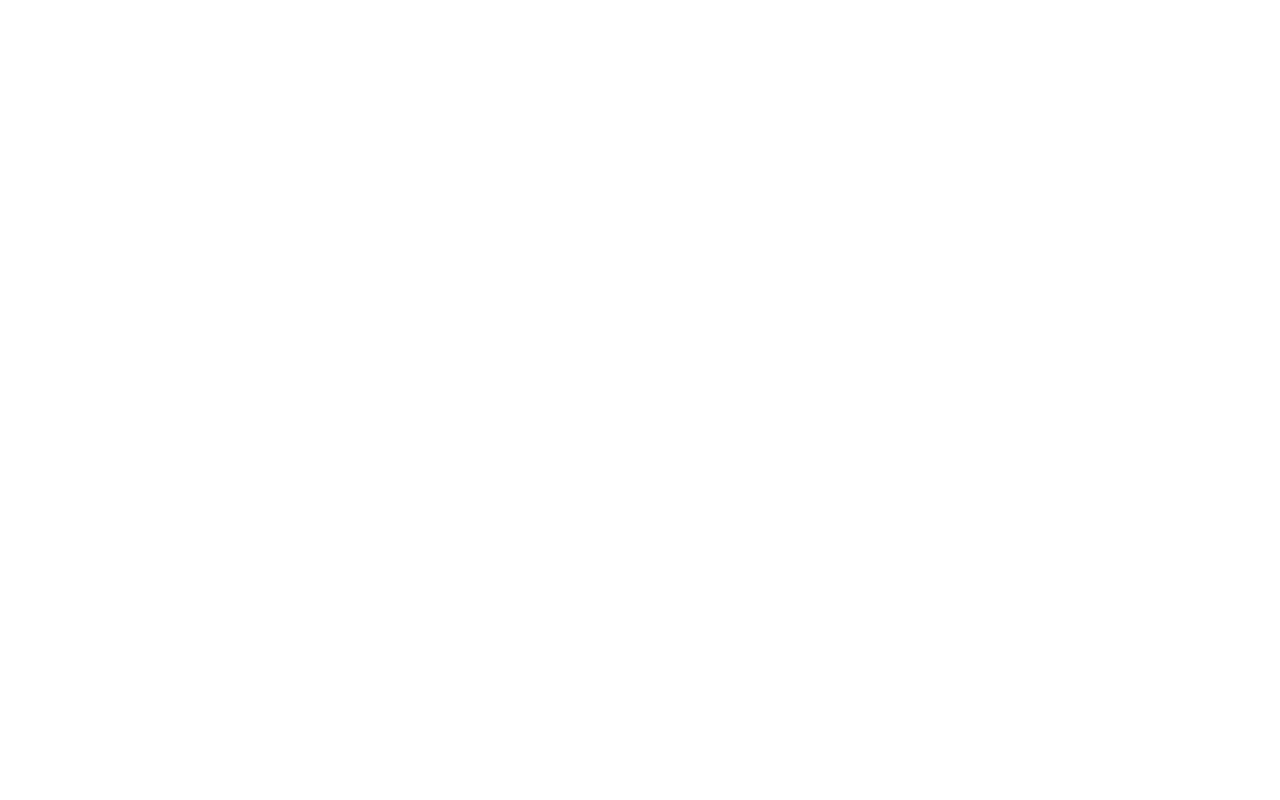
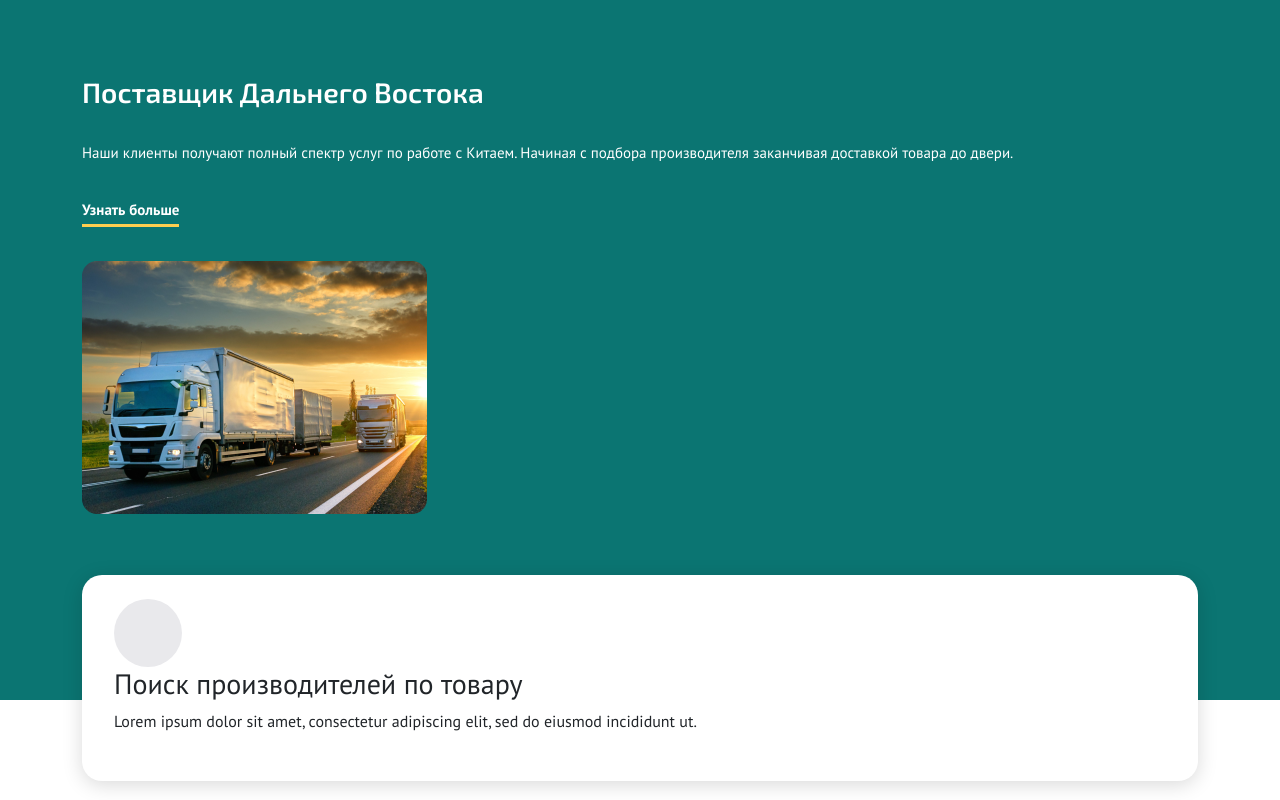
Before and after one commit to GefryV3/first-site, a website: page index.html in a window 1280 px wide. Drawn offline with nearby package versions, Linux system fonts and the light colour scheme.

Commit message:
End first day of development

```diff
--- a/index.html
+++ b/index.html
@@ -1,13 +1,60 @@
 <!DOCTYPE html>
 <html lang="en">
+
 <head>
   <meta charset="UTF-8" />
   <link rel="icon" type="image/svg+xml" href="favicon.svg" />
   <meta name="viewport" content="width=device-width, initial-scale=1.0" />
   <title>First site</title>
-    <link href="https://cdn.jsdelivr.net/npm/bootstrap@5.1.3/dist/css/bootstrap.min.css" rel="stylesheet" integrity="sha384-1BmE4kWBq78iYhFldvKuhfTAU6auU8tT94WrHftjDbrCEXSU1oBoqyl2QvZ6jIW3" crossorigin="anonymous">
+  <link href="https://cdn.jsdelivr.net/npm/bootstrap@5.1.3/dist/css/bootstrap.min.css" rel="stylesheet"
+    integrity="sha384-1BmE4kWBq78iYhFldvKuhfTAU6auU8tT94WrHftjDbrCEXSU1oBoqyl2QvZ6jIW3" crossorigin="anonymous">
+  <link rel="preconnect" href="https://fonts.googleapis.com">
+  <link rel="preconnect" href="https://fonts.gstatic.com" crossorigin>
+  <link href="https://fonts.googleapis.com/css2?family=Exo+2:wght@600&family=PT+Sans:wght@400;700&display=swap"
+    rel="stylesheet">
+  <link rel="stylesheet" href="./styles/style.css">
 </head>
+
 <body>
-    <script src="https://cdn.jsdelivr.net/npm/bootstrap@5.1.3/dist/js/bootstrap.bundle.min.js" integrity="sha384-ka7Sk0Gln4gmtz2MlQnikT1wXgYsOg+OMhuP+IlRH9sENBO0LRn5q+8nbTov4+1p" crossorigin="anonymous"></script>
+  <section class="main">
+    <div class="container">
+      <div class="main-text-container">
+        <h2 class="main-title">Поставщик Дальнего Востока</h2>
+        <p class="main-description">Наши клиенты получают полный спектр услуг по работе с Китаем. Начиная с подбора
+          производителя заканчивая доставкой товара до двери. </p>
+        <a href="" class="main-link">Узнать больше</a>
+      </div>
+      <div class="main-image-container">
+        <img class="main-image img-fluid" src="./images/main-truck-small.png" alt="truck">
+      </div>
+    </div>
+  </section>
+
+
+  <section class="services">
+    <div class="container">
+      <div class="services-shadow-container">
+        <ul class="services-list">
+          <li class="services-list-item">
+            <div class="services-icon-container">
+
+            </div>
+            <div class="services-text-container">
+              <h3 class="services-title">Поиск производителей по товару</h3>
+              <p class="services-description">Lorem ipsum dolor sit amet, consectetur adipiscing elit, sed do eiusmod incididunt ut.</p>
+            </div>
+          </li>
+        </ul>
+      </div>
+    </div>
+  </section>
+
+
+
+
+  <script src="https://cdn.jsdelivr.net/npm/bootstrap@5.1.3/dist/js/bootstrap.bundle.min.js"
+    integrity="sha384-ka7Sk0Gln4gmtz2MlQnikT1wXgYsOg+OMhuP+IlRH9sENBO0LRn5q+8nbTov4+1p"
+    crossorigin="anonymous"></script>
 </body>
+
 </html>
--- /dev/null
+++ b/styles/style.css
@@ -0,0 +1,71 @@
+body {
+  font-family: "PT Sans", sans-serif;
+  font-style: normal;
+  font-weight: 400;
+}
+
+h2 {
+  font-family: "Exo 2", sans-serif;
+  font-style: normal;
+  font-weight: 600;
+}
+
+.main {
+  background: #0b7572;
+  min-height: 700px;
+  padding-top: 75px;
+  padding-bottom: 125px;
+}
+
+.main-title {
+  font-size: 28px;
+  line-height: 125%;
+  margin-bottom: 32px;
+  color: white;
+}
+
+.main-description {
+  font-size: 15px;
+  line-height: 150%;
+  margin-bottom: 32px;
+  color: white;
+}
+
+.main-link{
+  font-family: "PT Sans", sans-serif;
+  font-style: normal;
+  font-weight: 700;
+  color: white;
+  text-decoration: none;
+  font-size: 15px;
+  line-height: 150%;
+  border-bottom: 3px solid #FFCE50;
+  padding-bottom: 5px;
+
+}
+
+.main-image {
+  margin: 40px auto 56px;
+}
+
+.services{
+  margin-top: -125px;
+}
+
+.services-shadow-container{
+  background-color: #FFFFFF;
+  box-shadow: 0px 4px 20px rgba(0, 0, 0, 0.15);
+  border-radius: 20px;
+  padding: 24px 27px 32px 32px;
+}
+
+.services-list{
+  padding: 0;
+  list-style-type: none;
+}
+.services-icon-container{
+  width: 68px;
+  height: 68px;
+  background-color: #e9e9ec;
+  border-radius: 68px;
+}
```
Also changed, not shown: style.css (deleted, +0 -8 lines), images/main-truck-small.png (added). Lines whose indentation alone changed are shown as unchanged.
